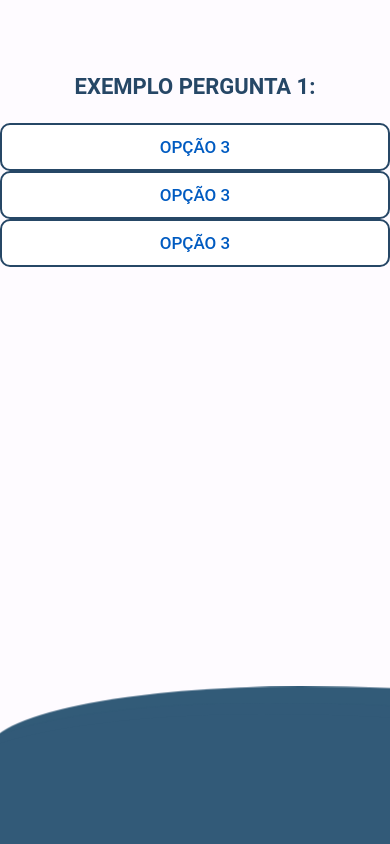
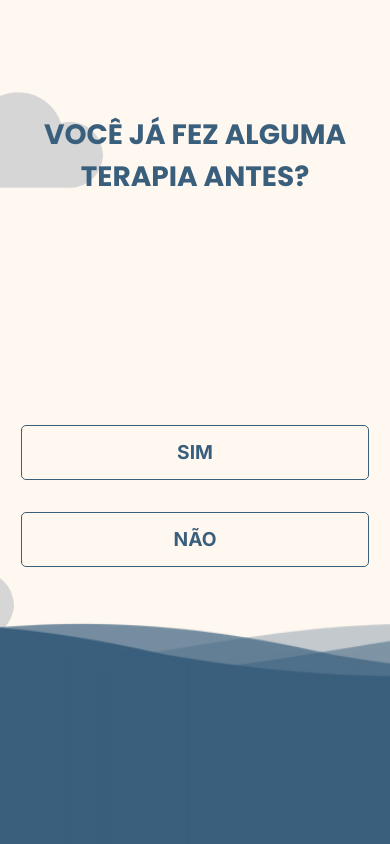
Before and after one commit to Git-Eduardo-Henrique/ClearMind_App, a website: page Clearmind/www/perguntas.html in a window 390 px wide. Drawn offline with Linux system fonts and the light colour scheme; some packages are replaced by stand-ins of ours.

Commit message:
perguntas_v0.5

```diff
--- /dev/null
+++ b/Clearmind/www/css/main.css
@@ -0,0 +1,26 @@
+@import url('https://fonts.googleapis.com/css2?family=Inter:ital,opsz,wght@0,14..32,100..900;1,14..32,100..900&family=Nunito+Sans:ital,opsz,wght@0,6..12,200..1000;1,6..12,200..1000&family=Poppins:ital,wght@0,100;0,200;0,300;0,400;0,500;0,600;0,700;0,800;0,900;1,100;1,200;1,300;1,400;1,500;1,600;1,700;1,800;1,900&display=swap');
+
+* {
+    --dark_blue: #3a5f7d;
+    --t_dark_blue: #3a5f7dd0;
+    --blue: #aec9ff;
+    --white: #fff8f0;
+    --black: #000000;
+    --gray: #d6d6d6;
+
+    margin: 0;
+    padding: 0;
+}
+
+.poppins_font_title {
+    font-family: "Poppins", sans-serif;
+    font-weight: 700;
+    font-style: normal;
+}
+
+.inter_font {
+    font-family: "Inter", sans-serif;
+    font-optical-sizing: auto;
+    font-weight: bold;
+    font-style: normal;
+}
--- a/Clearmind/www/css/perguntas.css
+++ b/Clearmind/www/css/perguntas.css
@@ -1,103 +1,142 @@
+@import url(../css/main.css);
+
 /* ---------- GERAL ---------- */
 
-.pergunta-titulo {
-    color: #264766;
-    font-size: 22px;
-    font-weight: 700;
-    margin-top: 70px;
-    margin-bottom: 20px;
+.intro-page {
+    background: var(--white);
+
+    display: flex;
+    flex-direction: column;
+    justify-content: space-around;
+    align-items: center;
 }
 
-/* ---------- BOTÕES ---------- */
-
-.botao-opcao {
-    width: 100%;
-    height: 48px;
-    border-radius: 10px;
-    border: 2px solid #264766;
-    background: #fff;
-    color: #264766;
-    font-size: 17px;
-    font-weight: 500;
-    text-transform: none;
+.titulo_pergunta{
+    text-transform: uppercase;
+    color: var(--dark_blue);
 }
 
-/* Remove padding padrão da list */
-.pergunta-opcoes .item-content {
-    padding-left: 0;
-    padding-right: 0;
+/* ===== BOTÃO ===== */
+
+.custom-button {
+    width: 45vh;
+    font-size: 36px;
+    color: var(--dark_blue);
+    z-index: 5;
 }
 
-/* ---------- NUVENS ANIMADAS ---------- */
+.text_button {
+    background-color: var(--white);
+    color: var(--dark_blue);
+
+    height: 55px;
+    border-radius: 5px;
+    border: 1px solid var(--dark_blue);
+
+    text-transform: uppercase;
+    font-size: 1.2rem;
+}
+
+/* ===== NUVENS ANIMADAS ===== */
 
 .cloud {
     position: absolute;
-    top: 0;
-    z-index: 1;
-    opacity: 0.9;
-    animation: cloudMove 45s linear infinite;
+    width: 180px;
+    top: 80px;
+    animation: cloud-move 15s linear infinite;
+
+    z-index: -2;
 }
 
-.cloud img {
-    width: 150px;
-}
-
-/* Cloud positions + delays */
-.cloud-1 {
-    top: 40px;
-    left: -200px;
+.cloud1 {
+    top: 50px;
+    left: -100px;
     animation-delay: 0s;
 }
 
-.cloud-2 {
-    top: 150px;
-    left: -250px;
-    animation-delay: 6s;
+.cloud2 {
+    top: 250px;
+    left: -100px;
+    animation-delay: 5s;
 }
 
-.cloud-3 {
-    top: 260px;
-    left: -230px;
-    animation-delay: 12s;
+.cloud3 {
+    top: 500px;
+    left: -100px;
+    animation-delay: 2s;
 }
 
-/* Move clouds left → right */
-@keyframes cloudMove {
+@keyframes cloud-move {
+    0% { transform: translateX(-200px); }
+    100% { transform: translateX(120vw); }
+}
+
+/* ondas */
+.ondas {
+    position: absolute;
+    bottom: 0;
+    left: 0;
+
+    width: 100%;
+    height: 330px;
+
+    background: url(../img/wave.png);
+    background-size: 1000px 330px;
+}
+
+.onda_1 {
+    animation: animate 30s linear infinite;
+    z-index: 4;
+    bottom: -35;
+}
+.onda_2 {
+    animation: animate2 15s linear infinite;
+    opacity: 0.7;
+    z-index: 3;
+    bottom: -25;
+}
+.onda_3 {
+    animation: animate3 30s linear infinite;
+    opacity: 0.5;
+    z-index: 2;
+    bottom: -15;
+}
+.onda_4 {
+    animation: animate4 15s linear infinite;
+    opacity: 0.3;
+    z-index: 1;
+    bottom: -10;
+}
+
+@keyframes animate {
     0% {
-        transform: translateX(0);
+        background-position-x: 0;
     }
     100% {
-        transform: translateX(calc(100vw + 300px));
+        background-position-x: 1000px;
     }
 }
-
-/* ---------- ONDA ANIMADA (OCEANO) ---------- */
-
-.wave {
-    position: absolute;
-    bottom: 0;
-    width: 200%;
-    height: 160px;
-    background: #325b78;
-    border-radius: 40% 60% 0 0;
-    animation: waveMove 6s ease-in-out infinite alternate;
-    z-index: 0;
-}
-
-/* Sobreposição de 3 ondas criando efeito mais real */
-.wave-1 { opacity: 1; animation-duration: 6s; }
-.wave-2 { opacity: 0.7; animation-duration: 8s; bottom: -10px; }
-.wave-3 { opacity: 0.5; animation-duration: 10s; bottom: -20px; }
-
-/* Animação com movimento orgânico */
-@keyframes waveMove {
+@keyframes animate2 {
     0% {
-        transform: translateX(0) translateY(0);
-    }
-    50% {
-        transform: translateX(-50px) translateY(10px);
+        background-position-x: 0;
     }
     100% {
-        transform: translateX(0) translateY(0);
+        background-position-x: 1000px;
     }
 }
+@keyframes animate3 {
+    0% {
+        background-position-x: 0;
+    }
+    100% {
+        background-position-x: -1000px;
+    }
+}
+@keyframes animate4 {
+    0% {
+        background-position-x: 0;
+    }
+    100% {
+        background-position-x: -1000px;
+    }
+}
--- /dev/null
+++ b/Clearmind/www/js/perguntas.js
@@ -0,0 +1,78 @@
+// Lista de perguntas. Cada item tem o texto da pergunta e as opções.
+console.log("JS carregou!");
+
+const perguntas = [
+    {
+        titulo: "Você já fez alguma terapia antes?",
+        opcoes: ["Sim", "Não"]
+    },
+    {
+        titulo: "Como você descreveria seu estado emocional hoje?",
+        opcoes: ["Calmo", "Ansioso", "Estressado"]
+    },
+    {
+        titulo: "Você já fez acompanhamento psicológico antes?",
+        opcoes: ["Sim", "Não"]
+    },
+    {
+        titulo: "Com qual frequência você sente dificuldade para relaxar?",
+        opcoes: ["Raramente", "Às vezes", "Frequentemente"]
+    },
+    {
+        titulo: "O que mais motivou você a buscar ajuda?",
+        opcoes: ["Ansiedade", "Estresse", "Tristeza", "Outros"]
+    }
+];
+
+// Índice da pergunta atual
+let indice = 0;
+
+// Elementos da página
+const tituloEl = document.querySelector(".titulo_pergunta");
+const botoesDiv = document.querySelector(".botoes_div");
+
+// Função que mostra a pergunta atual
+function mostrarPergunta() {
+    const atual = perguntas[indice];
+
+    tituloEl.textContent = atual.titulo;
+
+    // Limpa os botões antigos
+    botoesDiv.innerHTML = "";
+
+    // Cria novos botões com base nas opções
+    atual.opcoes.forEach(op => {
+        const btn = document.createElement("div");
+        btn.className = "block text-align-center custom-button";
+
+        btn.innerHTML = `
+            <a class="button button-fill text_button inter_font" href="#">
+                ${op}
+            </a>
+        `;
+
+        // Ao clicar em qualquer opção
+        btn.addEventListener("click", () => {
+            proximaPergunta();
+        });
+
+        botoesDiv.appendChild(btn);
+    });
+}
+
+// Função para avançar
+function proximaPergunta() {
+    indice++;
+
+    // Se acabou, manda para outra página
+    if (indice >= perguntas.length) {
+        app.views.main.router.navigate('/veri_psico/');
+        return;
+    }
+
+    // Senão, exibe a próxima
+    mostrarPergunta();
+}
+
+// Inicializa mostrando a primeira
+mostrarPergunta();
--- a/Clearmind/www/perguntas.html
+++ b/Clearmind/www/perguntas.html
@@ -30,46 +30,40 @@
         <div class="view view-main">
             <!-- Initial Page, "data-name" contains page name -->
             <div data-name="perguntas" class="page color-theme-blue">
-                 <!-- NUVENS (cada uma com delay diferente) -->
-                <div class="cloud cloud-1">
-                <img src="img/cloud1.png" />
+                <div class="page-content intro-page">
+                    <!-- TÍTULO -->
+                    <div class="block text-align-center">
+                        <h1 class="titulo_pergunta poppins_font_title"></h1>
                     </div>
 
-                <div class="cloud cloud-2">
-                <img src="img/cloud2.png" />
+
+                    <div class="botoes_div">
+                        <div class="block text-align-center custom-button">
+                            <a class="button button-fill text_button inter_font" href="/veri_psico/"></a>
+                        </div>
+                        <div class="block text-align-center custom-button">
+                            <a class="button button-fill text_button inter_font" href="/veri_psico/"></a>
+                        </div>
                     </div>
 
-                <div class="cloud cloud-3">
-                <img src="img/cloud3.png" />
+                    <!-- Ondas ANIMADAS -->
+                    <div class="div_ondas">
+                        <div class="ondas onda_1"></div>
+                        <div class="ondas onda_2"></div>
+                        <div class="ondas onda_3"></div>
+                        <div class="ondas onda_4"></div>
                     </div>
 
-                <!-- Título -->
-                <f7-block class="text-align-center">
-                <h2 class="pergunta-titulo">EXEMPLO PERGUNTA 1:</h2>
-                </f7-block>
+                    <!-- NUVENS ANIMADAS -->
+                    <img src="img/Nuvem.png" class="cloud cloud1">
+                    <img src="img/Nuvem.png" class="cloud cloud2">
+                    <img src="img/Nuvem.png" class="cloud cloud3">
 
-                <!-- Opções -->
-                <f7-list inset class="pergunta-opcoes">
-                <f7-list-item>
-                    <button class="button botao-opcao"><a href="/veri_psico/">OPÇÃO 3</a></button>
-                </f7-list-item>
-
-                <f7-list-item>
-                    <button class="button botao-opcao"><a href="/veri_psico/">OPÇÃO 3</a></button>
-                </f7-list-item>
-
-                <f7-list-item>
-                    <button class="button botao-opcao"><a href="/veri_psico/">OPÇÃO 3</a></button>
-                </f7-list-item>
-                </f7-list>
-
-                <!-- ONDA ANIMADA NO FUNDO -->
-                <div class="wave wave-1"></div>
-                <div class="wave wave-2"></div>
-                <div class="wave wave-3"></div>
                 </div>
             </div>
         </div>
+    </div>
+
     <!-- Path to Framework7 Library Bundle JS-->
     <script type="text/javascript" src="lib/framework7-bundle.min.js"></script>
 	<!-- jQuery -->
@@ -77,6 +71,7 @@
     <!-- Roteamento do app-->
     <script type="text/javascript" src="js/routes.js"></script>
     <script src="cordova.js"></script>
+    <script src="js/perguntas.js"></script>
 </body>
 
 </html>
```
Lines whose indentation alone changed are shown as unchanged.
